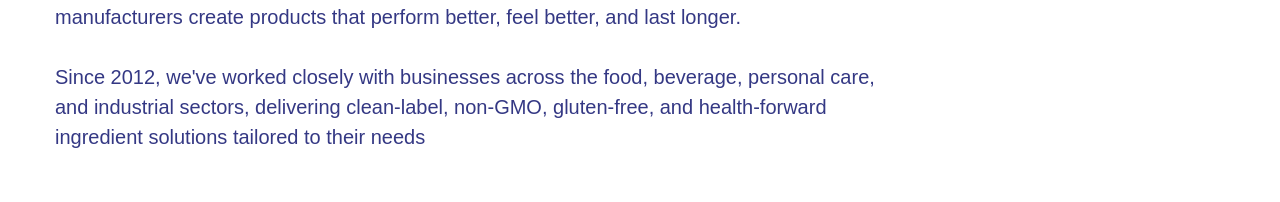
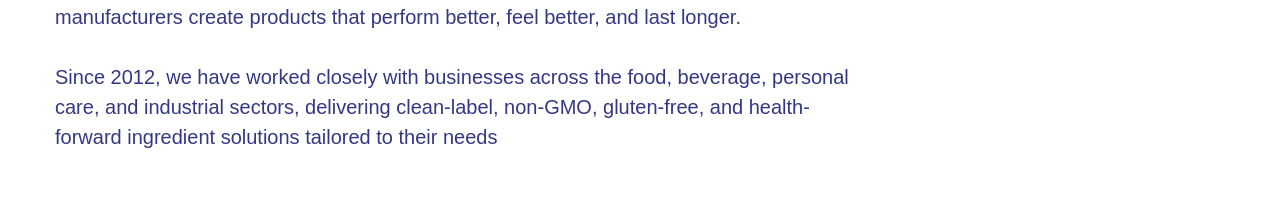
Before and after one commit to sanjaySSPL/SheekharWebsite, a Next.js app: page /aboutus in a window 1280 px wide. Shown: the part 665-867 px from the top of the page. Built offline with nearby package versions, Linux system fonts and the light colour scheme.

Commit message:
feat:fixed error `'` can be escaped with &pos and &lsuo

```diff
--- a/app/(pages)/AboutUs/AboutSheekharr.jsx
+++ b/app/(pages)/AboutUs/AboutSheekharr.jsx
@@ -8,7 +8,7 @@ function AboutSheekharr() {
             <div className="md:w-[821px] md:p-0 p-4 text-[20px] text-text_blue">
                 <p className=''>At Sheekharr, we turn natural raw materials into smart, functional ingredients that solve real problems for food and personal care brands. Based in Navi Mumbai, we specialize in the science of starches, fibres, sweeteners, and plant-based innovations—helping manufacturers create products that perform better, feel better, and last longer.</p>
                     <br/>
-                <p classname=''>Since 2012, we've worked closely with businesses across the food, beverage, personal care, and industrial sectors, delivering clean-label, non-GMO, gluten-free, and health-forward ingredient solutions tailored to their needs</p>
+                <p classname=''>Since 2012, we have worked closely with businesses across the food, beverage, personal care, and industrial sectors, delivering clean-label, non-GMO, gluten-free, and health-forward ingredient solutions tailored to their needs</p>
             </div>
 
         </div>
```
